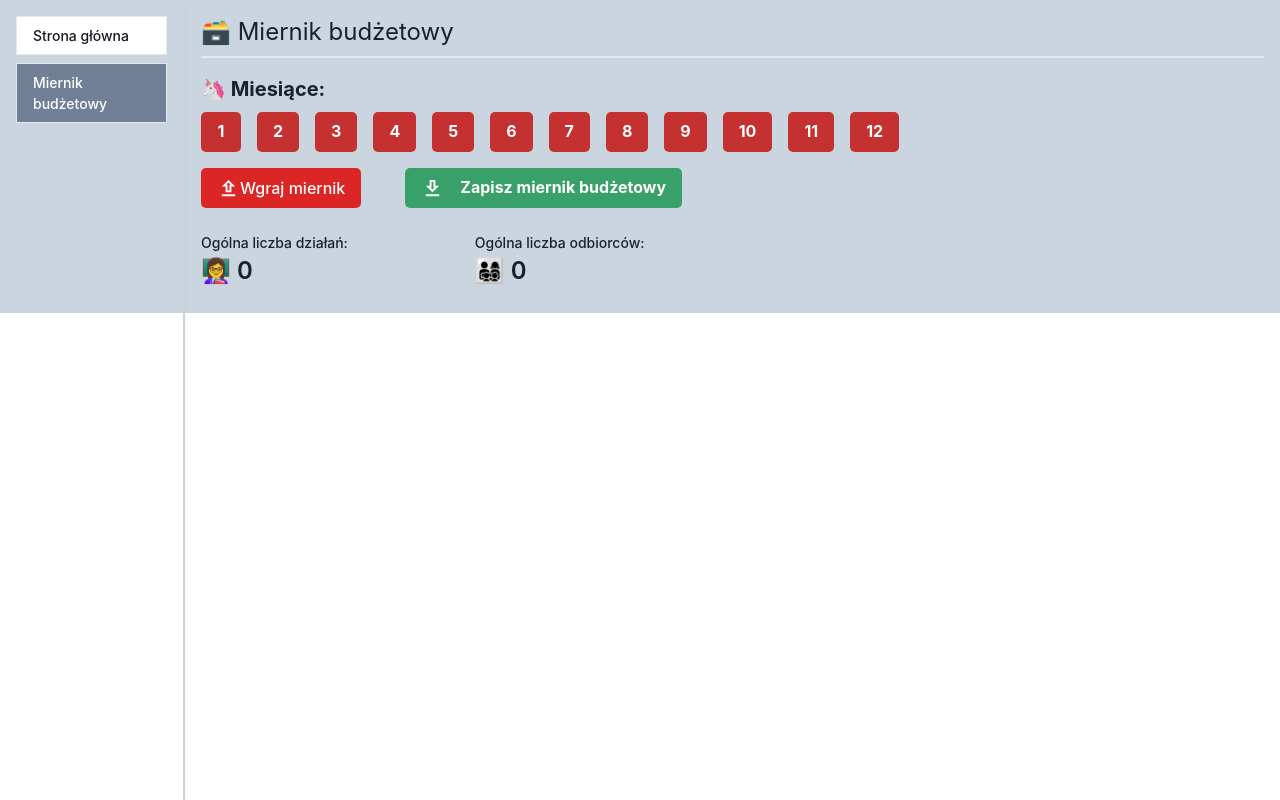
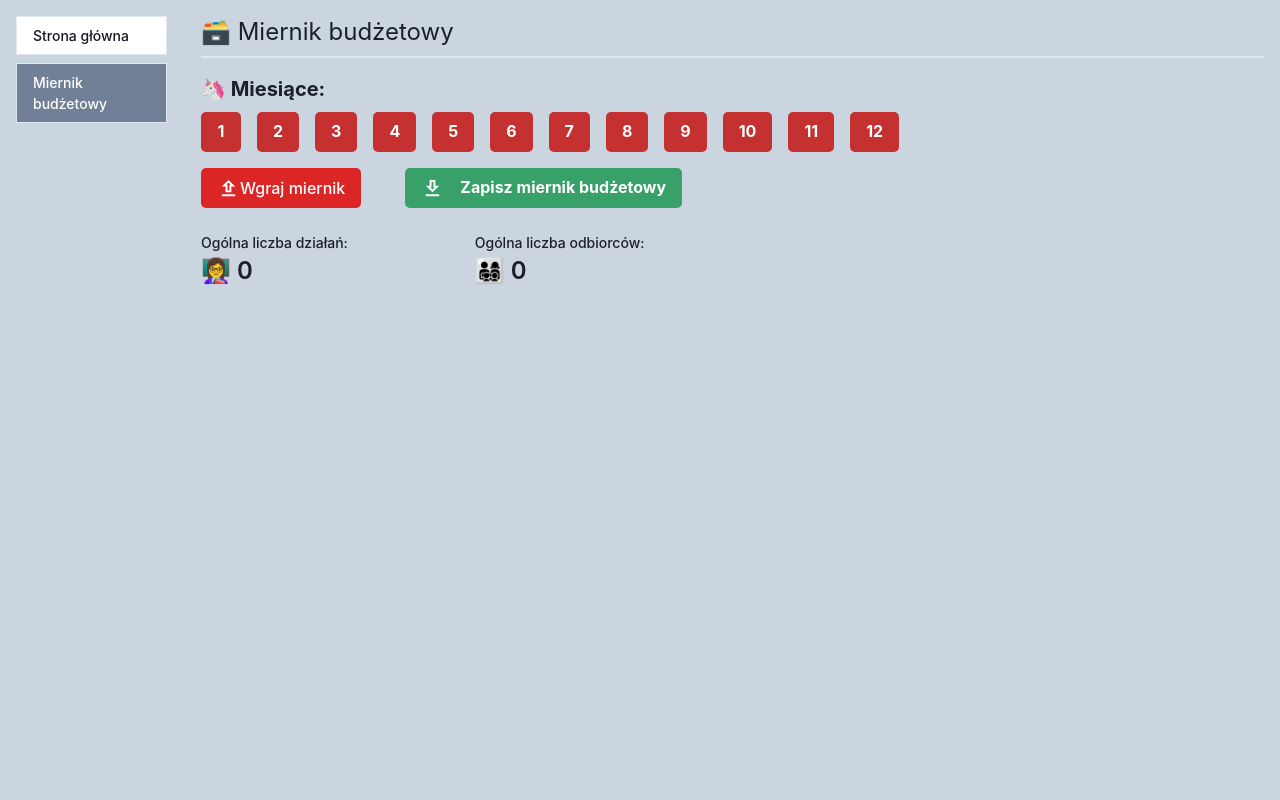
Before and after one commit to Soberek/edureport-app, a Next.js app: page /miernik in a window 1280 px wide. Built offline with nearby package versions, Linux system fonts and the light colour scheme.

Commit message:
fix: span element cant be child of body and key prop button

```diff
--- a/src/app/components/Button.tsx
+++ b/src/app/components/Button.tsx
@@ -10,7 +10,7 @@ interface ButtonI extends ChakraButtonProps {
   Icon?: IconType; // Icon component from react-icons
 }
 
-const Button = ({ key, selected = false, label = "", onClick = () => {}, Icon, ...rest }: ButtonI) => {
+const Button = ({ selected = false, label = "", onClick = () => {}, Icon, ...rest }: ButtonI) => {
   // Conditional styles based on the `selected` state
   const bgColor = selected ? "green.500" : "red.600";
   const hoverBgColor = "white";
@@ -20,7 +20,6 @@ const Button = ({ key, selected = false, label = "", onClick = () => {}, Icon, .
   return (
     <ChakraButton
       leftIcon={Icon && <Icon size={23} />}
-      key={key}
       bg={bgColor}
       color={textColor}
       _hover={{ bg: hoverBgColor, border: 2, color: hoverTextColor, transform: "translateY(-2px)" }}
--- a/src/app/layout.tsx
+++ b/src/app/layout.tsx
@@ -17,8 +17,9 @@ export default function RootLayout({
   return (
     <html lang="en">
       {/* <Box as="body" minHeight={`screen`} display="flex" flexDirection={"row"} bgColor={"gray.300"}> */}
+      <body>
         <ChakraProvider>
-        <Container as={"body"} maxWidth="100vw" bg="gray.300" margin={0} padding={0}>
+          <Container maxWidth="100vw" minHeight={`100vh`} bg="gray.300" margin={0} padding={0}>
             <Box display="flex">
               <NavLinks />
               <Box marginLeft={{ base: "0", md: "185px" }} flex={1} overflow={`hidden`}>
@@ -27,6 +28,8 @@ export default function RootLayout({
             </Box>
           </Container>
         </ChakraProvider>
+      </body>
+
       {/* </Box> */}
     </html>
   );
```
Lines whose indentation alone changed are shown as unchanged.
